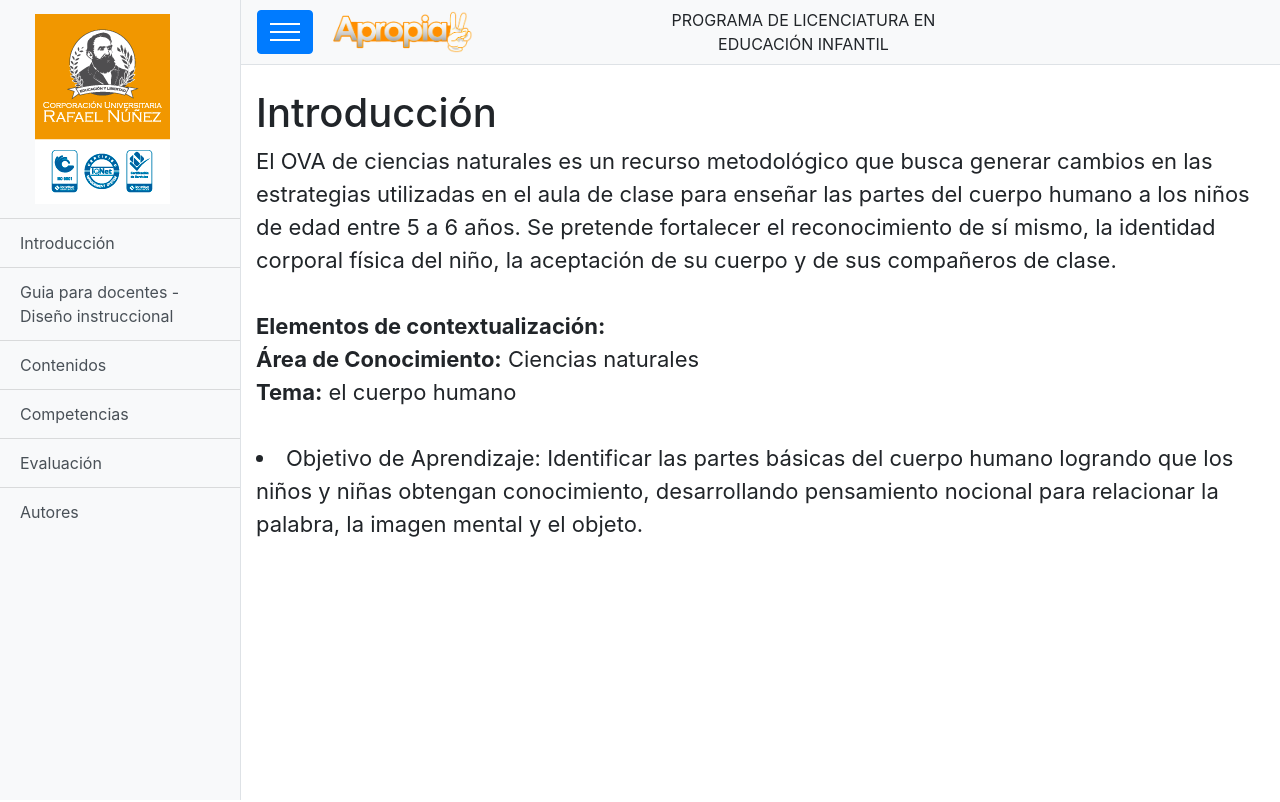
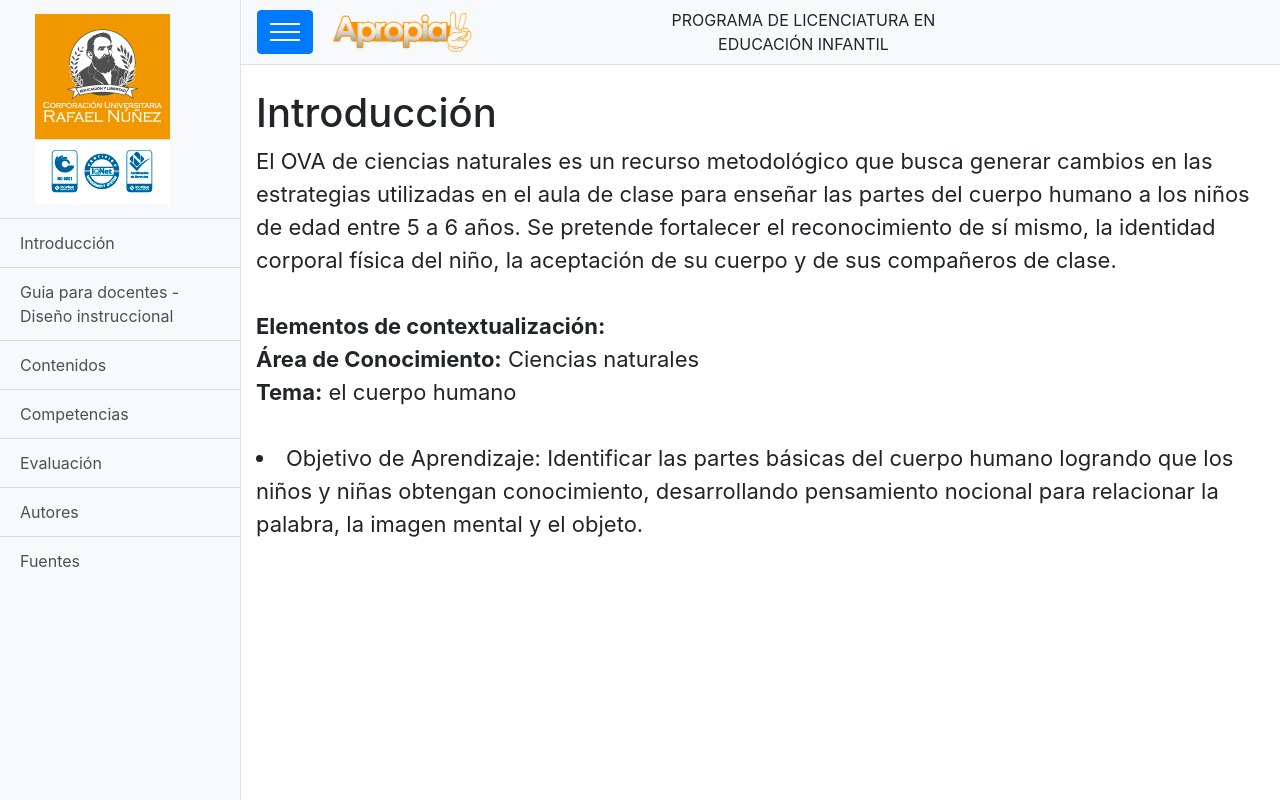
Before and after one commit to Rober19/drag-drop, a plain HTML site: page diseño-instruccional-cuerpo-humano/index.html in a window 1280 px wide. Shown: the top 802 px of the page. Drawn offline with Linux system fonts and the light colour scheme.

Commit message:
[rober19] [06_04_19] fuentes

```diff
--- a/diseño-instruccional-cuerpo-humano/index.html
+++ b/diseño-instruccional-cuerpo-humano/index.html
@@ -41,6 +41,7 @@
         <a href="#" id="b_competencias" class="list-group-item list-group-item-action bg-light">Competencias</a>
         <a href="#" id="b_evaluacion" class="list-group-item list-group-item-action bg-light">Evaluación</a>
         <a href="#" id="b_autores" class="list-group-item list-group-item-action bg-light">Autores</a>
+        <a href="#" id="b_fuentes" class="list-group-item list-group-item-action bg-light">Fuentes</a>
         <!-- <a href="#" id="b_fuentes" class="list-group-item list-group-item-action bg-light">Fuentes</a>
         <!-- Créditos  -->
         <!-- <a href="#" id="b_creditos" class="list-group-item list-group-item-action bg-light">Créditos</a> -->
```
